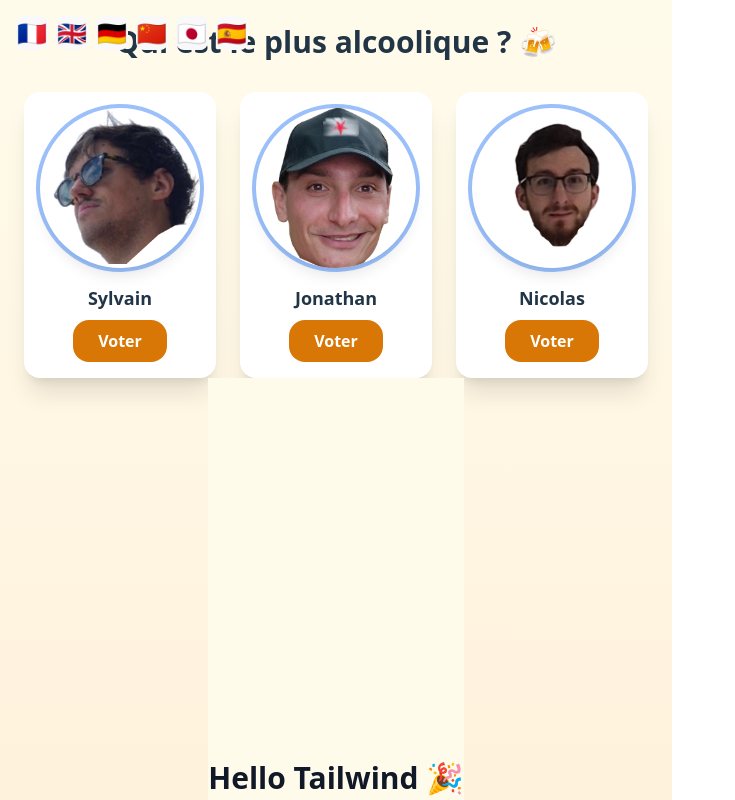
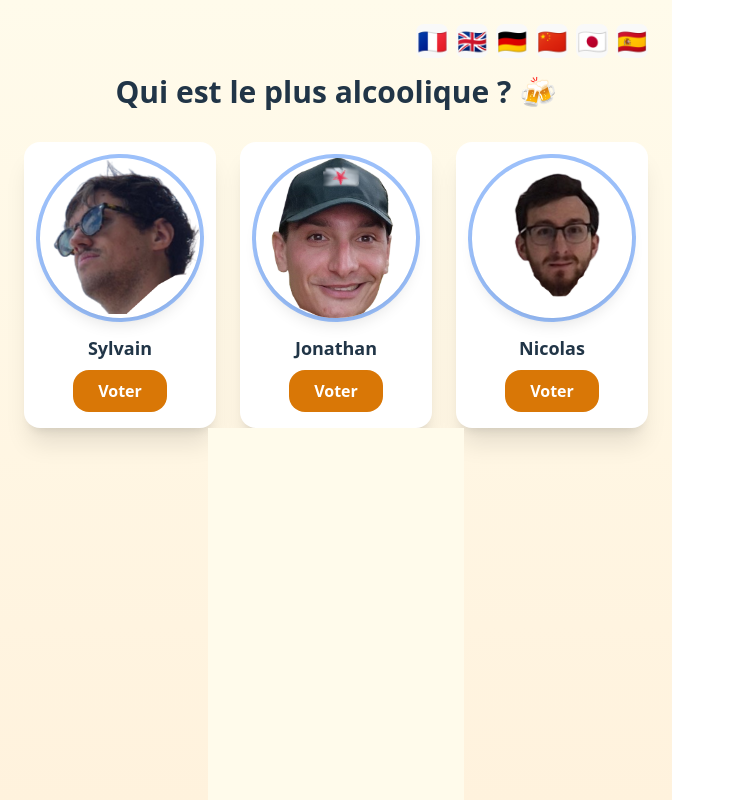
Before and after one commit to SG75007/WhoWillBeTheBestAlcoholic, a React (Vite) app: page / in a window 1280 px wide. Shown: the top 800 px of the page, without its empty margins (0-735 px from the left). Built offline with nearby package versions, Linux system fonts and the light colour scheme; no server answers; the database is empty.

Commit message:
correction sur les drapeaux

```diff
--- a/src/App.tsx
+++ b/src/App.tsx
@@ -117,7 +117,7 @@ export default function App() {
   return (
     <div className="min-h-screen flex flex-col items-center justify-center bg-gradient-to-b from-amber-50 to-orange-100 p-6 relative">
       {/* Sélecteur de langue */}
-      <div className="absolute top-4 left-4 flex space-x-2">
+      <div className="w-full flex justify-end gap-2 mb-4">
         <button onClick={() => changeLang("fr")} className="text-2xl">🇫🇷</button>
         <button onClick={() => changeLang("en")} className="text-2xl">🇬🇧</button>
         <button onClick={() => changeLang("de")} className="text-2xl">🇩🇪</button>
```
